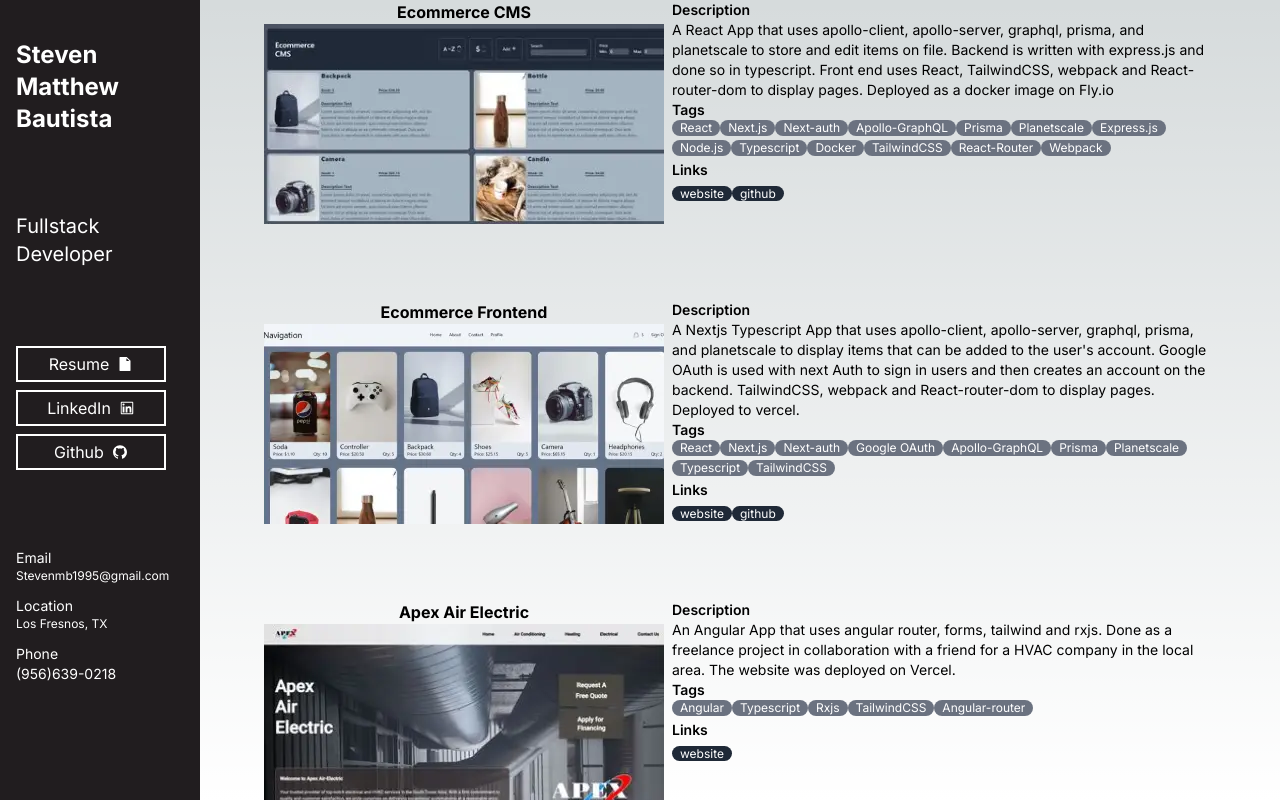
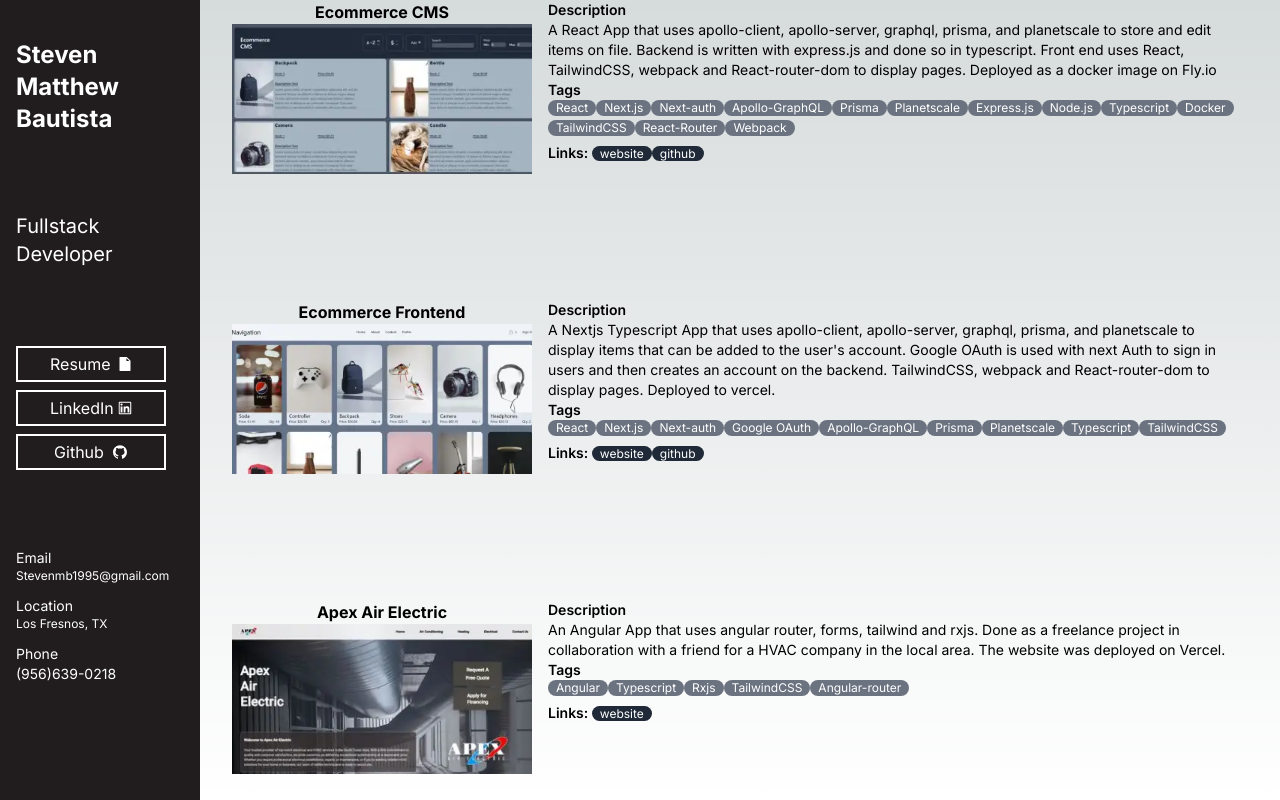
Before and after one commit to ProgrammerSteve/NextPortfolio, a Next.js app: page / in a window 1280 px wide. Built offline with nearby package versions, Linux system fonts and the light colour scheme.

Commit message:
changed behavior of links and edited widths of images to be less pixelated

```diff
--- a/app/globals.css
+++ b/app/globals.css
@@ -25,3 +25,7 @@ body {
     )
     rgb(var(--background-start-rgb));
 }
+
+*{
+  min-width: 0;
+}
--- a/app/page.tsx
+++ b/app/page.tsx
@@ -620,10 +620,10 @@ type ImageProps = {
 };
 const ProjectImage = ({ title, imageSrc, imageLink, isLazy }: ImageProps) => {
   return (
-    <div className="sm:w-[400px] sm:min-w-[400px] h-full flex flex-col justify-items-center align-center">
+    <div className="sm:w-[300px] sm:min-w-[300px] h-full flex flex-col justify-items-center align-center">
       <h1 className="mx-auto font-bold">{title}</h1>
       <div className="relative mx-auto">
-        <Link href={imageLink}>
+        <Link href={imageLink} target="_blank">
           {isLazy ? (
             <div
               style={{
@@ -693,10 +693,9 @@ const ProjectTagsAndLinks = ({ tags, links, keyId }: TagsProps) => {
           </span>
         ))}
       </div>
-
-      <p className="text-xs sm:text-sm font-semibold">Links</p>
+      <span className="text-xs sm:text-sm font-semibold">Links: </span>
       {links.map((link, ind) => (
-        <Link href={link.url} key={`link-${keyId}-${ind}`}>
+        <Link href={link.url} key={`link-${keyId}-${ind}`} target="_blank">
           <span className="bg-gray-800 text-white rounded-full px-2 text-xs justify-center align-middle mb-1">
             {link.title}
           </span>
@@ -711,7 +710,7 @@ type ProjectProps = {
 };
 const ProjectCard = ({ project }: ProjectProps) => {
   return (
-    <div className=" sm:h-[300px] flex flex-col sm:flex-row">
+    <div className=" sm:h-[300px] flex flex-col sm:flex-row gap-2">
       <ProjectImage
         title={project.title}
         imageSrc={project.imageSrc}
@@ -827,7 +826,7 @@ export default function Home() {
 
   return (
     <>
-      <main className="flex flex-col md:flex-row h-screen relative">
+      <main className="flex flex-col md:flex-row h-screen relative min-w-0">
         {isNavOpen && (
           <div className="fixed bg-[#2f2c2d] z-50 right-0 h-screen w-[200px] min-w-[200px] text-white flex md:hidden flex-col justify-around pl-4">
             <div
@@ -856,7 +855,8 @@ export default function Home() {
         <div className="bg-[#211d1f] w-[200px] min-w-[200px] h-full  hidden md:flex text-white flex-col justify-around pl-4">
           <SideBar />
         </div>
-        <div className=" bg-[#ded4d4f] grow h-full px-2 lg:px-16 overflow-y-scroll">
+        <div className=" bg-[#ded4d4f]  grow min-w-0 h-full px-2 lg:px-8 overflow-y-scroll">
+          {/* <div><input  className="w-full rounded-lg px-2" type="text" placeholder="Search By Name or Tag"/></div> */}
           {projects.map((project, ind) => (
             <ProjectCard project={project} key={project.id} />
           ))}
```
